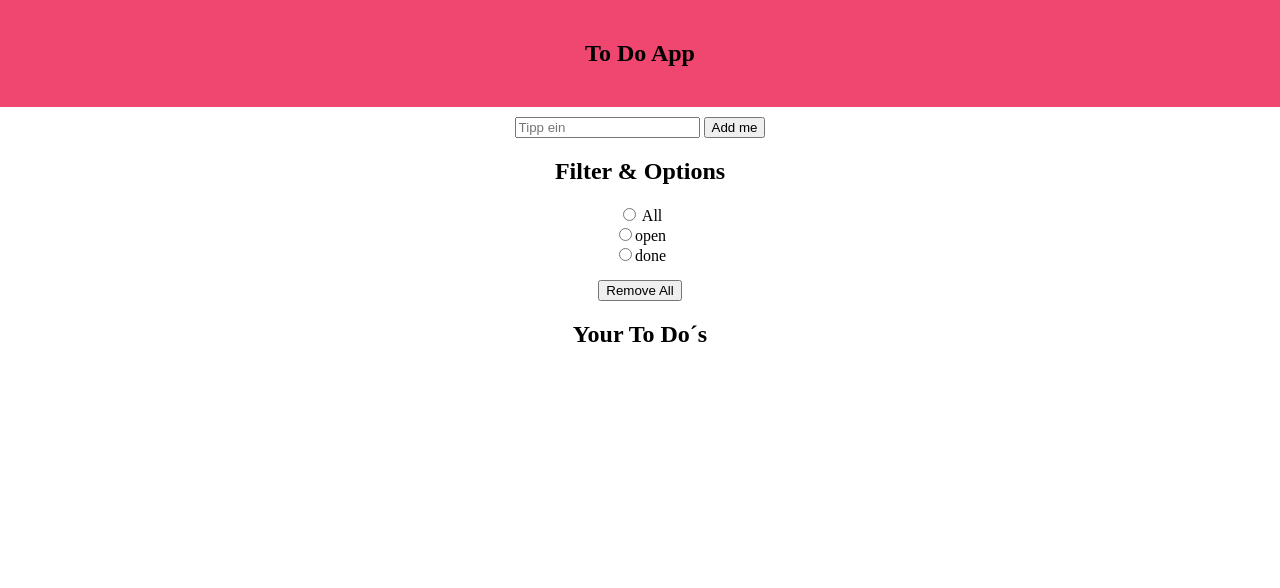
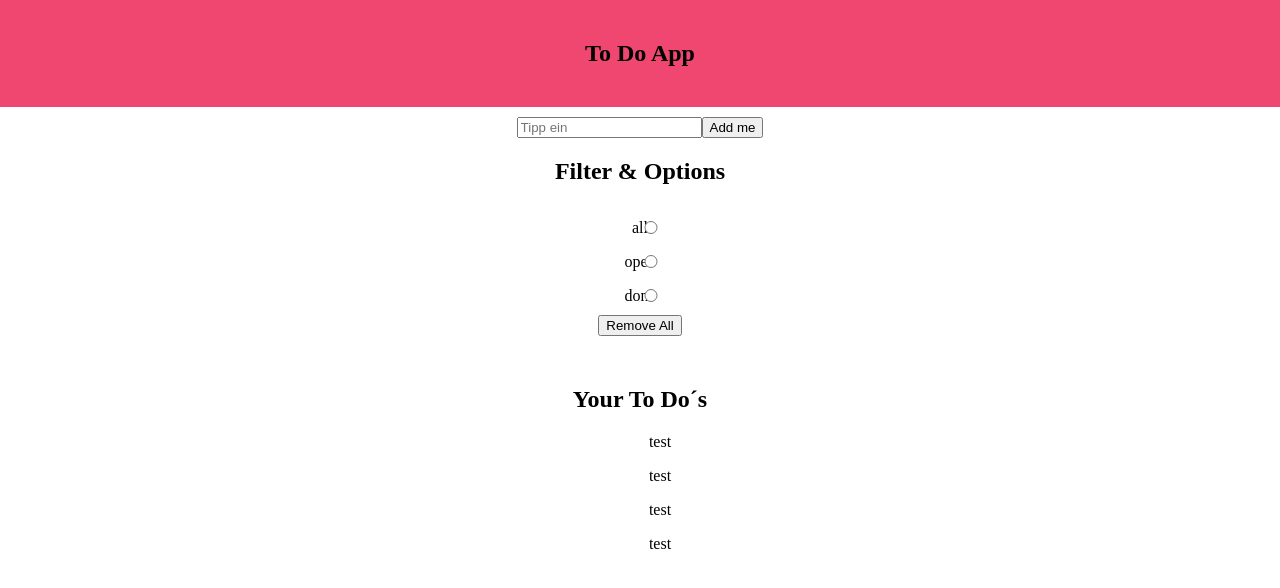
Before and after one commit to BringsCoding/NewToDoApp, a plain HTML site: page index.html in a window 1280 px wide. Drawn offline with Linux system fonts and the light colour scheme.

Commit message:
basic structure better

```diff
--- a/index.html
+++ b/index.html
@@ -5,31 +5,37 @@
     <meta http-equiv="X-UA-Compatible" content="IE=edge" />
     <meta name="viewport" content="width=device-width, initial-scale=1.0" />
     <link rel="stylesheet" href="style.css" />
-    <title>Document</title>
+    <title>My To Do App</title>
   </head>
   <body>
     <main>
+        <header>
           <section>
             <h1>To Do App</h1>
           </section>
+        </header>
         <section class="middel">
            <input type="text" id="textfild" name="spind" placeholder="Tipp ein" />
            <input type="button" id="addme" value="Add me" />
         </section>
           <section class="options-button">
-        <h2>Filter & Options</Option></h2>
-        <input type="radio" id='#all' name="gender"> All<br>
-        <input type="radio" id='#finish' name="gender">open<br>
-        <input type="radio" name="gender">done
-        </section>
-        <section class="removebutton">
-      <input type="button"  value="Remove All" />
+           <h2>Filter & Options</Option></h2><br>
+           <div class="button-radio-center">
+             <input type="radio" id='#allone' name="button">all
+             <input type="radio" id='#finish' name="button">open
+             <input type="radio" name="button">done
+             <input type="button" id="remove-button" value="Remove All" />
+             </div>
            </section>
         <section>
          <h2>Your To Do´s</h2>
-
           <ul id="myUL">
-            <li id='li-element' class="test"></li>
+            <li id='li-element' class="test">
+              <p>test</p>
+              <p>test</p>
+              <p>test</p>
+              <p>test</p>
+            </li>
           </ul>
         </section>
      </main>
--- a/style.css
+++ b/style.css
@@ -19,6 +19,9 @@ h1 {
 .middel {
   margin: 10px;
   text-align: center;
+  display: flex;
+  justify-content: center;
+  align-items: center;
 }
 
 /* Radio Button section */
@@ -27,6 +30,20 @@ h1 {
   display: block;
 }
 
+.button-radio-center {
+  display: inline-grid;
+  position: relative;
+  bottom: 20px;
+}
+input[type="radio" i] {
+  position: relative;
+  top: 15px;
+  left: 10px;
+}
+
+#remove-button {
+  margin: 10px;
+}
 h2 {
   text-align: center;
 }
```
Lines whose indentation alone changed are shown as unchanged.
